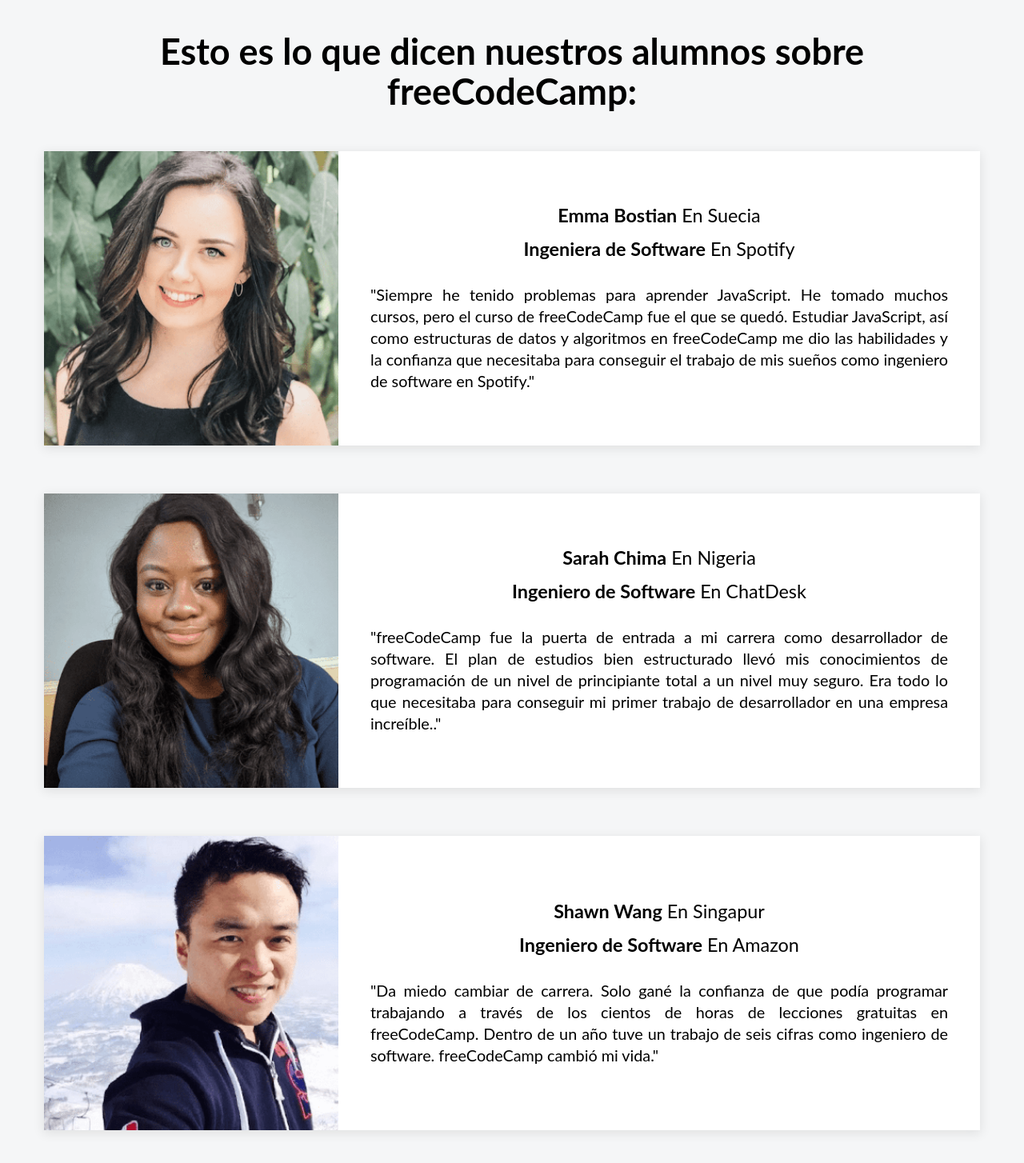
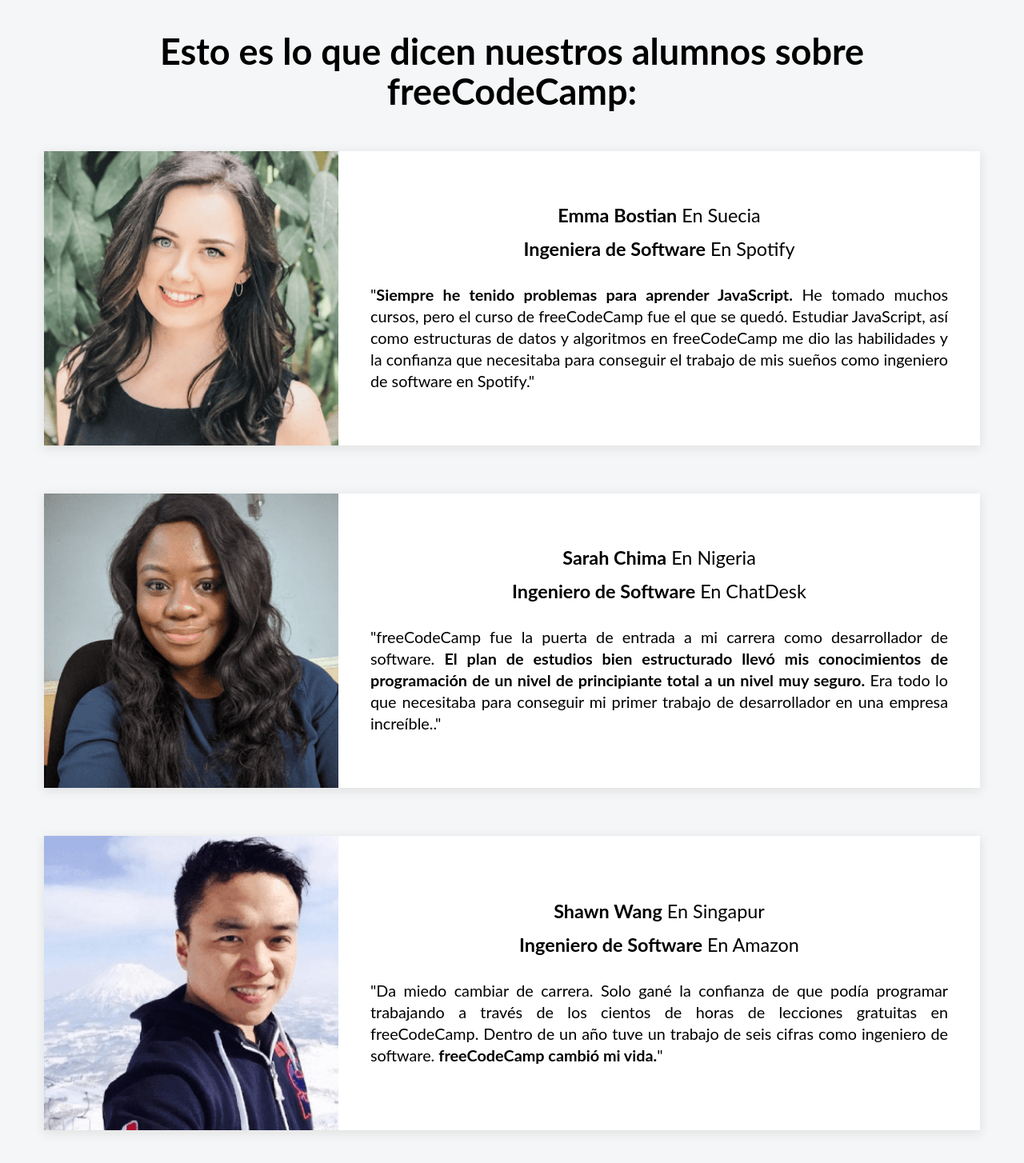
Before and after one commit to AlexisMartinez1913/testimonies-freecodecamp, a React (Vite) app: page / in a window 1280 px wide. Shown: the top 1454 px of the page at 80% size. Built offline with nearby package versions, Linux system fonts and the light colour scheme.

Commit message:
edit details

```diff
--- a/src/App.jsx
+++ b/src/App.jsx
@@ -15,7 +15,11 @@ function App() {
           image='emma'
           charge='Ingeniera de Software'
           company='Spotify'
-          testimony='Siempre he tenido problemas para aprender JavaScript. He tomado muchos cursos, pero el curso de freeCodeCamp fue el que se quedó. Estudiar JavaScript, así como estructuras de datos y algoritmos en freeCodeCamp me dio las habilidades y la confianza que necesitaba para conseguir el trabajo de mis sueños como ingeniero de software en Spotify.'
+          testimony={
+            <>
+            <strong>Siempre he tenido problemas para aprender JavaScript.</strong> He tomado muchos cursos, pero el curso de freeCodeCamp fue el que se quedó. Estudiar JavaScript, así como estructuras de datos y algoritmos en freeCodeCamp me dio las habilidades y la confianza que necesitaba para conseguir el trabajo de mis sueños como ingeniero de software en Spotify.
+            </>
+          }
         />
 
         <Testimony
@@ -24,7 +28,11 @@ function App() {
         image='sarah'
         charge='Ingeniero de Software'
         company='ChatDesk'
-        testimony='freeCodeCamp fue la puerta de entrada a mi carrera como desarrollador de software. El plan de estudios bien estructurado llevó mis conocimientos de programación de un nivel de principiante total a un nivel muy seguro. Era todo lo que necesitaba para conseguir mi primer trabajo de desarrollador en una empresa increíble..'
+        testimony={
+          <>
+          freeCodeCamp fue la puerta de entrada a mi carrera como desarrollador de software. <strong>El plan de estudios bien estructurado llevó mis conocimientos de programación de un nivel de principiante total a un nivel muy seguro.</strong>  Era todo lo que necesitaba para conseguir mi primer trabajo de desarrollador en una empresa increíble..
+          </>
+        }
         />
 
         <Testimony
@@ -33,7 +41,11 @@ function App() {
         image='shawn'
         charge='Ingeniero de Software'
         company='Amazon'
-        testimony='Da miedo cambiar de carrera. Solo gané la confianza de que podía programar trabajando a través de los cientos de horas de lecciones gratuitas en freeCodeCamp. Dentro de un año tuve un trabajo de seis cifras como ingeniero de software. freeCodeCamp cambió mi vida.'
+        testimony={
+          <>
+          Da miedo cambiar de carrera. Solo gané la confianza de que podía programar trabajando a través de los cientos de horas de lecciones gratuitas en freeCodeCamp. Dentro de un año tuve un trabajo de seis cifras como ingeniero de software. <strong>freeCodeCamp cambió mi vida.</strong>
+          </>
+        }
         />
       </div>
     </div>
--- a/src/components/Testimony.jsx
+++ b/src/components/Testimony.jsx
@@ -1,4 +1,4 @@
-import React from "react";
+
 import '../style-sheets/Testimony.css';
 import emma from '../images/testimonio-emma.png';
 import sarah from '../images/testimonio-sarah.png';
@@ -21,7 +21,7 @@ function Testimony(props) {
             <img
                 className="img-testimony"
                 src={images[props.image]}
-                alt="image-emma" />
+                alt={`image-${props.image}`}  />
             <div className="container-text-testimony">
                 <p className="name-testimony"> <strong>{props.name}</strong> En {props.country}</p>
                 <p className="charge-testimony"> <strong>{props.charge}</strong> En {props.company}</p>
```
